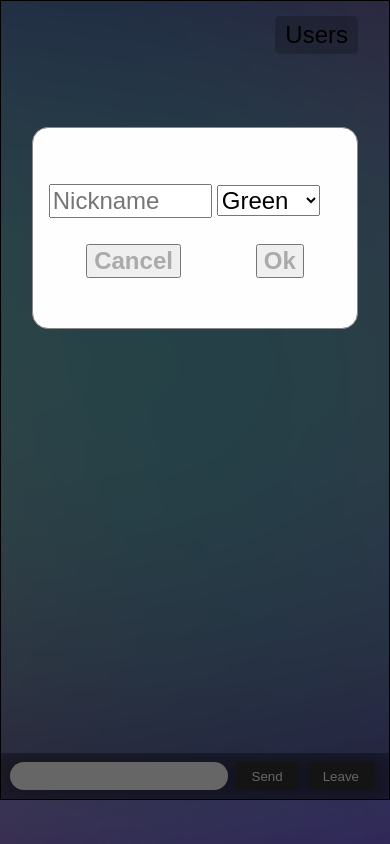
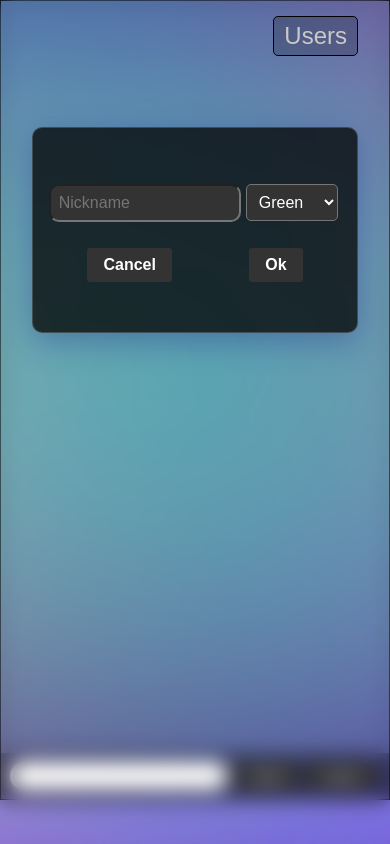
Before and after one commit to ahfhafh/Node-io-chat---ahfhafh, a website: page index.html in a window 390 px wide. Drawn offline with nearby package versions, Linux system fonts and the light colour scheme; no server answers.

Commit message:
modal style

```diff
--- a/public/style.css
+++ b/public/style.css
@@ -18,17 +18,19 @@ body {
   top: 0;
   width: 100%;
   height: 100%;
-  background-color: rgba(0, 0, 0, 0.6);
+  backdrop-filter: blur( 10px );
+  -webkit-backdrop-filter: blur( 10px );
 }
 
 .modal-content {
-  background-color: #fefefe;
   margin: 15vh auto;
   padding: 50px 16px;
-  border: 1px solid #888;
-  border-radius: 16px;
   width: 75%;
-  max-width: 500px;
+  max-width: 550px;
+  background: rgba( 0, 0, 0, 0.75 );
+  box-shadow: 0 8px 32px 0 rgba( 31, 38, 135, 0.37 );
+  border-radius: 10px;
+  border: 1px solid rgba( 255, 255, 255, 0.18 );
 }
 
 .modal-content>* {
@@ -36,7 +38,24 @@ body {
 }
 
 .modal_inputs>input {
+  background-color: rgb(51, 51, 51);
+  color: white;
+  border-radius: 10px;
   font-size: 1.5rem;
+  padding: 0.5rem;
+}
+
+.modal_inputs input[type=text] {
+  /* give space for color selector */
+  width: calc(100% - 150px);
+}
+
+.modal_inputs>select{
+  border-radius: 5px;
+  font-size: 1.5rem;
+  background-color: rgb(51, 51, 51);
+  color: white;
+  padding: 0.5rem;
 }
 
 .modal_buttons {
@@ -44,17 +63,12 @@ body {
   justify-content: space-around;
 }
 
-.modal_inputs input[type=text] {
-  /* give space for color selector */
-  width: calc(100% - 137px);
-}
-
-.modal_inputs input[type=text]:focus {
-  border: 1px solid rgb(0, 0, 0);
-}
-
-.modal_inputs>select {
-  font-size: 1.5rem;
+.modal_buttons>button {
+  background: #333;
+  border: none;
+  padding: 0.5rem 1rem;
+  border-radius: 3px;
+  color: #fff;
 }
 
 .close_btn {
@@ -206,13 +220,14 @@ body {
   position: absolute;
   display: none;
   font-size: 1.5rem;
-  border: none;
   border-radius: 5px;
   padding: 5px 10px;
   right: 32px;
   top: 16px;
   z-index: 3;
+  color:rgb(201, 201, 201);
   background-color: rgba(0, 0, 0, 0.2);
+  border: 1px solid rgba(0, 0, 0, 1);
 }
 
 #show_users:hover {
@@ -230,7 +245,8 @@ body {
   visibility: hidden;
   min-width: 250px;
   margin-left: -125px;
-  background-color: rgba(0, 0, 0, 0.3);
+  background: rgba( 0, 0, 0, 0.75 );
+  box-shadow: 0 8px 32px 0 rgba( 31, 38, 135, 0.37 );
   color: #fff;
   text-align: center;
   border-radius: 5px;
@@ -302,6 +318,23 @@ body {
     margin: 0;
   }
 
+  .modal_inputs>input {
+    font-size: 1rem;
+  }
+
+  .modal_inputs input[type=text] {
+    /* give space for color selector */
+    width: calc(100% - 120px);
+  }
+
+  .modal_inputs>select {
+    font-size: 1rem;
+  }
+
+  .modal_buttons>button {
+    font-size: 1rem;
+  }
+
   .col-4 {
     display: none;
     z-index: 2;
```
